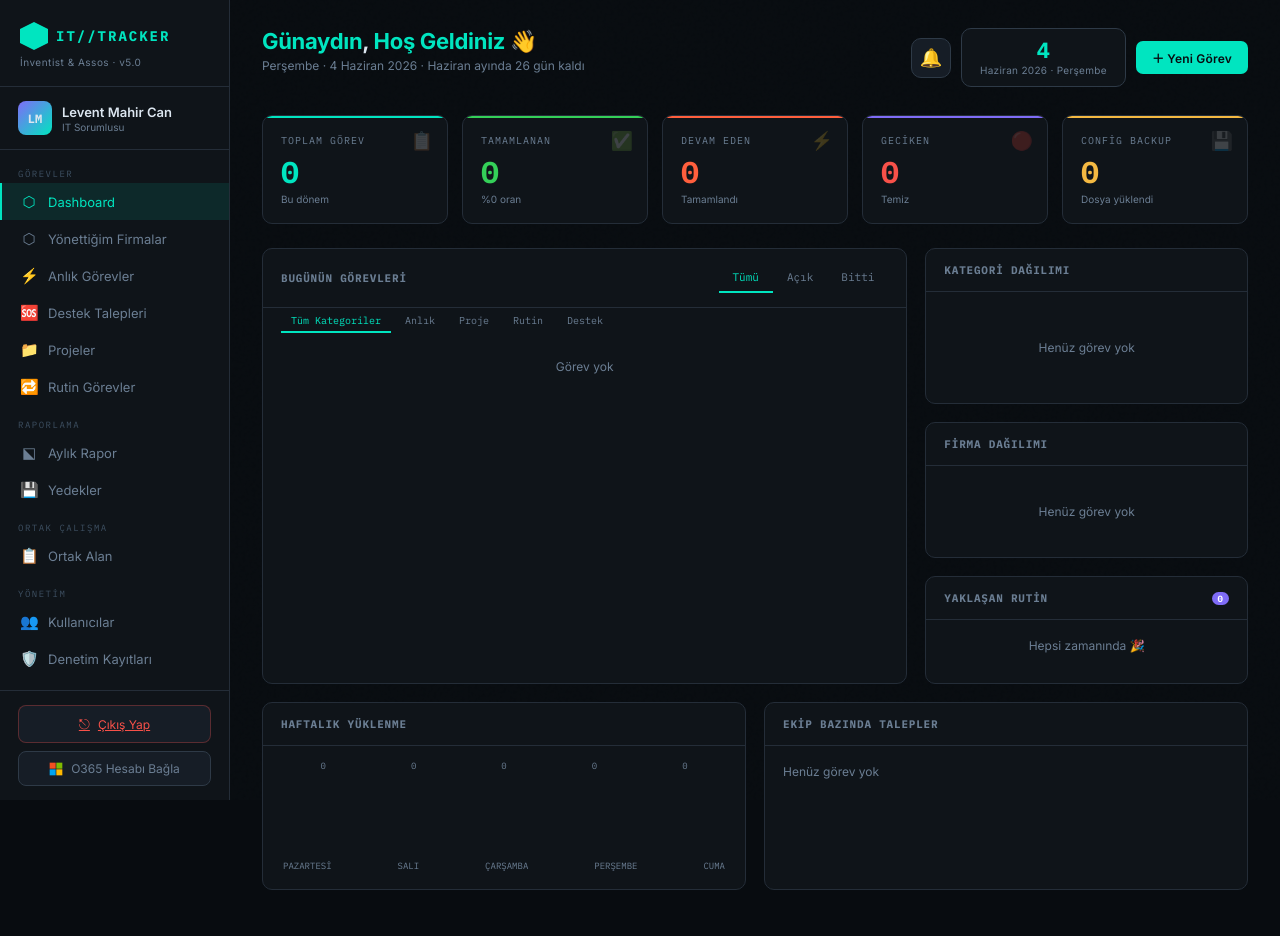
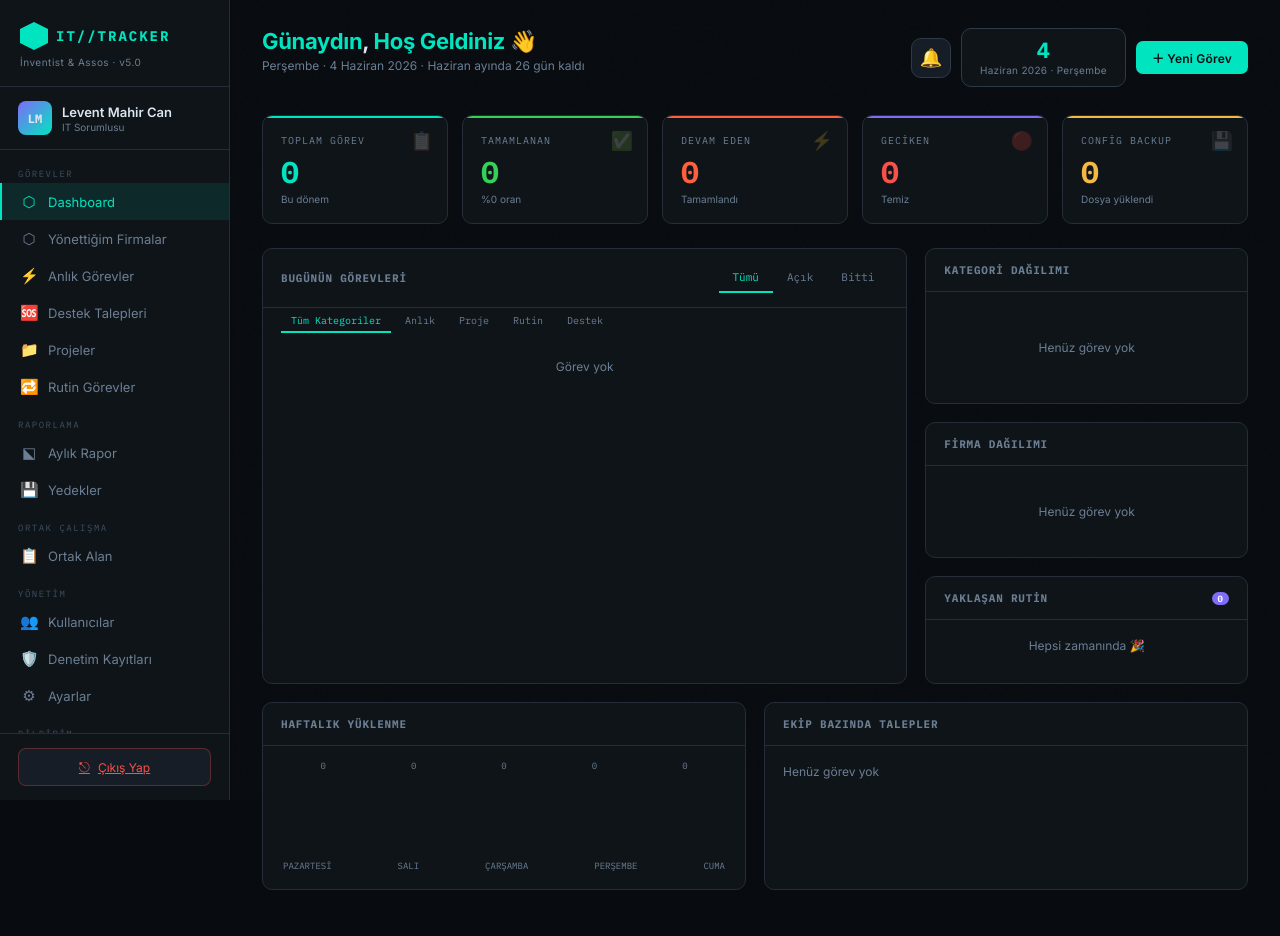
Before and after one commit to Elanorth/ittracker, a Flask app: page / in a window 1280 px wide. Run offline with Flask 3, Linux system fonts and the light colour scheme; the visitor is signed in with stand-in values (Sample User, id 1); data that the repository does not hold is empty.

Commit message:
fix: operasyonel temizlik — nginx restart + demo login env + sidebar buton
Üç küçük fix bir arada, hepsi düşük risk:

**1. Deploy workflow'larında nginx restart (deploy-staging.yml + deploy-prod.yml)**
Bugün staging deploy sırasında gözlemlenen 502 hatasının çözümü. Web container
recreate olunca yeni IP alıyor; nginx upstream resolve cache eski IP'yi
tutuyor → 502. Her deploy sonunda nginx restart bunu temizler.

**2. ALLOW_DEMO_LOGIN env var (app.py login route)**
Staging'de demo kullanıcı testi için her deploy sonrası container'a hot-patch
uygulamak gerekiyordu. Artık `.env.staging` içinde `ALLOW_DEMO_LOGIN=1` set
edilir, demo_ prefix'li kullanıcılar password ile giriş yapabilir. Prod'da
env değişkeni boş bırakılır → davranış değişmez (admin dışı kullanıcılar
O365'e zorlanmaya devam eder).

`.env.example` belgelendi.

**3. "O365 Hesabı Bağla" butonu sidebar'dan kaldırıldı (templates/app.html)**
Sidebar footer'daki bu buton anlamsızdı — tıklanınca sadece showLoginScreen()
çağırıyordu (oturum açmış kullanıcı için login ekranına dönüş, gerçek bağlama
akışı değildi). Gerçek O365 bağlama Ayarlar > Kullanıcı Bilgileri'ndeki
"Microsoft ile Bağlan" butonundadır.

Versiyon bump v5.2 → v5.3 (sw cache, app.js cache busting, title).

Co-Authored-By: Claude Opus 4.7 <noreply@anthropic.com>

```diff
--- a/app.py
+++ b/app.py
@@ -286,9 +286,14 @@ def login():
             data = request.form
         username = (data.get("username") or "").strip().lower()
         password = data.get("password") or ""
-        # Sadece admin kullanıcı local girişe izin verilir
+        # Sadece admin kullanıcı local girişe izin verilir.
+        # ALLOW_DEMO_LOGIN=1 ortam değişkeni varsa `demo_` prefix'li kullanıcılar da
+        # password ile girebilir — sadece staging için (prod .env'de açılmamalı).
+        # Önceden bu, her deploy sonrası container'a manuel hot-patch ile yapılıyordu.
         admin_username = os.environ.get("ADMIN_USERNAME", "levent.can")
-        if username != admin_username:
+        allow_demo = os.environ.get("ALLOW_DEMO_LOGIN", "").lower() in ("1", "true", "yes")
+        is_demo_user = allow_demo and username.startswith("demo_")
+        if username != admin_username and not is_demo_user:
             if request.is_json:
                 return jsonify({"ok": False, "error": "Lütfen Microsoft 365 ile giriş yapın"}), 403
             return render_template(
--- a/static/sw.js
+++ b/static/sw.js
@@ -1,4 +1,4 @@
-const CACHE = 'ittracker-v5.2';
+const CACHE = 'ittracker-v5.3';
 
 // Uygulama shell'ini önbellekle
 self.addEventListener('install', e => {
--- a/templates/app.html
+++ b/templates/app.html
@@ -3,7 +3,7 @@
 <head>
 <meta charset="UTF-8">
 <meta name="viewport" content="width=device-width, initial-scale=1.0">
-<title>IT//TRACKER · v5.2</title>
+<title>IT//TRACKER · v5.3</title>
 <link rel="manifest" href="/static/manifest.json">
 <meta name="theme-color" content="#00e5c0">
 <meta name="mobile-web-app-capable" content="yes">
@@ -833,18 +833,13 @@ textarea.form-control{resize:vertical;min-height:64px;}
   </nav>
 
   <div class="sidebar-footer">
-    <a href="/logout" class="o365-login-btn" style="margin-bottom:8px;color:var(--danger);border-color:rgba(248,81,73,.3);" onmouseover="this.style.borderColor='var(--danger)'" onmouseout="this.style.borderColor='rgba(248,81,73,.3)'">
+    <a href="/logout" class="o365-login-btn" style="color:var(--danger);border-color:rgba(248,81,73,.3);" onmouseover="this.style.borderColor='var(--danger)'" onmouseout="this.style.borderColor='rgba(248,81,73,.3)'">
       <span style="font-size:14px">⎋</span> Çıkış Yap
     </a>
-    <button class="o365-login-btn" onclick="showLoginScreen()">
-      <svg width="14" height="14" viewBox="0 0 21 21" fill="none">
-        <rect x="1" y="1" width="9" height="9" fill="#f25022"/>
-        <rect x="11" y="1" width="9" height="9" fill="#7fba00"/>
-        <rect x="1" y="11" width="9" height="9" fill="#00a4ef"/>
-        <rect x="11" y="11" width="9" height="9" fill="#ffb900"/>
-      </svg>
-      O365 Hesabı Bağla
-    </button>
+    <!-- v5.3 — "O365 Hesabı Bağla" butonu kaldırıldı. Mevcut kullanıcı için
+         anlamsızdı (sadece showLoginScreen() çağırıyordu). Gerçek O365 bağlama
+         akışı Ayarlar > Kullanıcı Bilgileri'ndeki "Microsoft ile Bağlan"
+         butonundadır. -->
   </div>
 </aside>
 
@@ -2100,6 +2095,6 @@ textarea.form-control{resize:vertical;min-height:64px;}
 <!-- ─── TOAST CONTAINER ─── -->
 <div class="toast-wrap" id="toast-wrap"></div>
 
-<script defer src="/static/app.js?v=5.2"></script>
+<script defer src="/static/app.js?v=5.3"></script>
 </body>
 </html>
```
Also changed, not shown: .github/workflows/deploy-prod.yml, .github/workflows/deploy-staging.yml, 2 other files.
